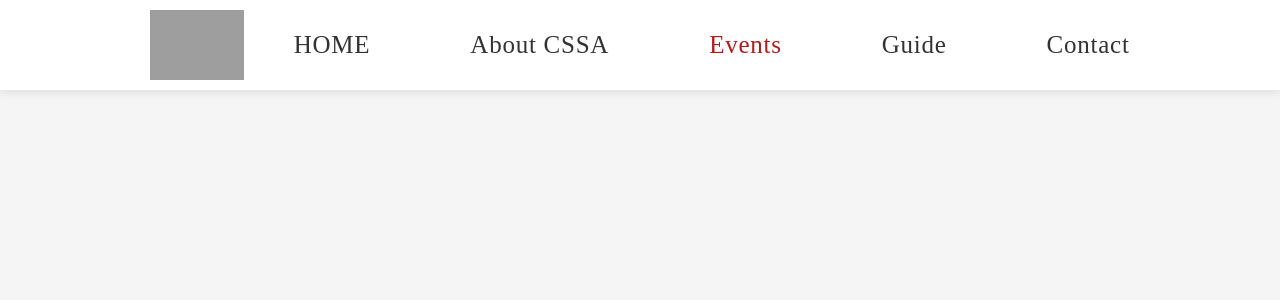
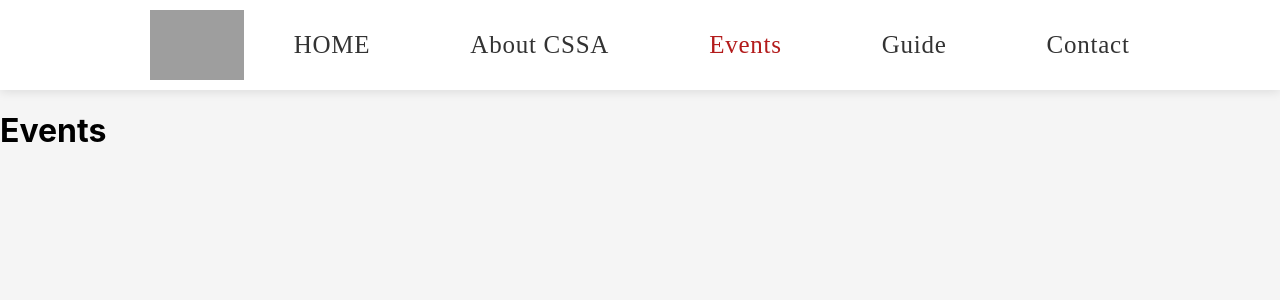
Before and after one commit to CornellCSSA/cssa_website, a React (Create React App) app: page /events in a window 1280 px wide. Shown: the top 300 px of the page. Built offline with nearby package versions, Linux system fonts and the light colour scheme; grey boxes are pictures that could not be loaded.

Commit message:
add events page

```diff
--- a/src/App.tsx
+++ b/src/App.tsx
@@ -2,6 +2,7 @@ import { BrowserRouter as Router, Routes, Route } from 'react-router-dom';
 import MainLayout from './layouts/MainLayout';
 import Home from './pages/home/Home';
 import Guide from './pages/guide/Guide';
+import Events from './pages/events/Events';
 import './App.css';
 
 function App() {
@@ -11,6 +12,7 @@ function App() {
         <Routes>
           <Route path="/" element={<Home />} />
           <Route path="/guide" element={<Guide />} />
+          <Route path="/events" element={<Events />} />
         </Routes>
       </MainLayout>
     </Router>
--- /dev/null
+++ b/src/pages/events/Events.tsx
@@ -0,0 +1,9 @@
+import './Events.css';
+
+export default function Events() {
+  return (
+    <div>
+      <h1>Events</h1>
+    </div>
+  );
+}
--- /dev/null
+++ b/src/pages/events/css.d.ts
@@ -0,0 +1 @@
+declare module '*.css';
```
Also changed, not shown: src/pages/events/Events.css (added).
